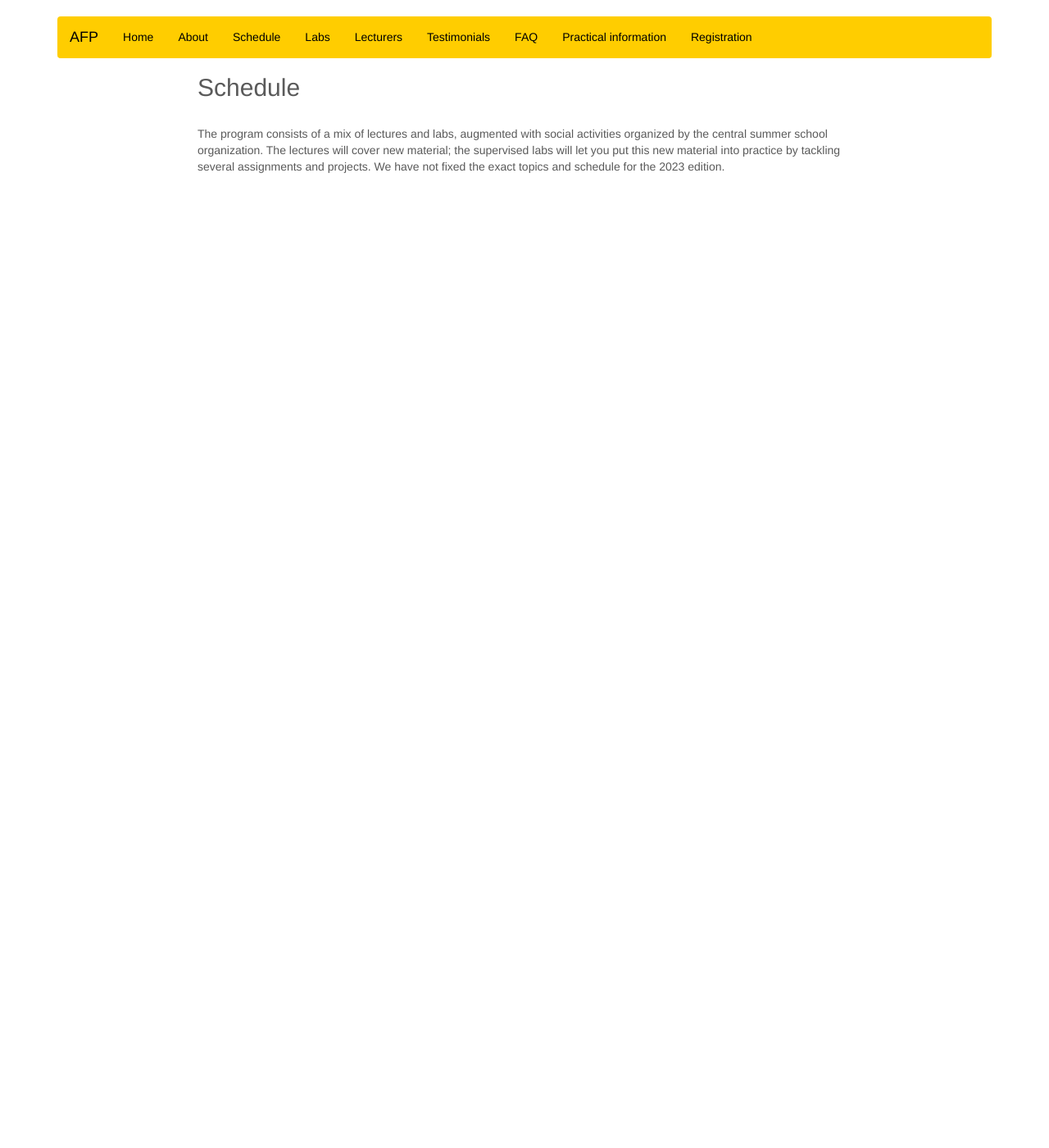
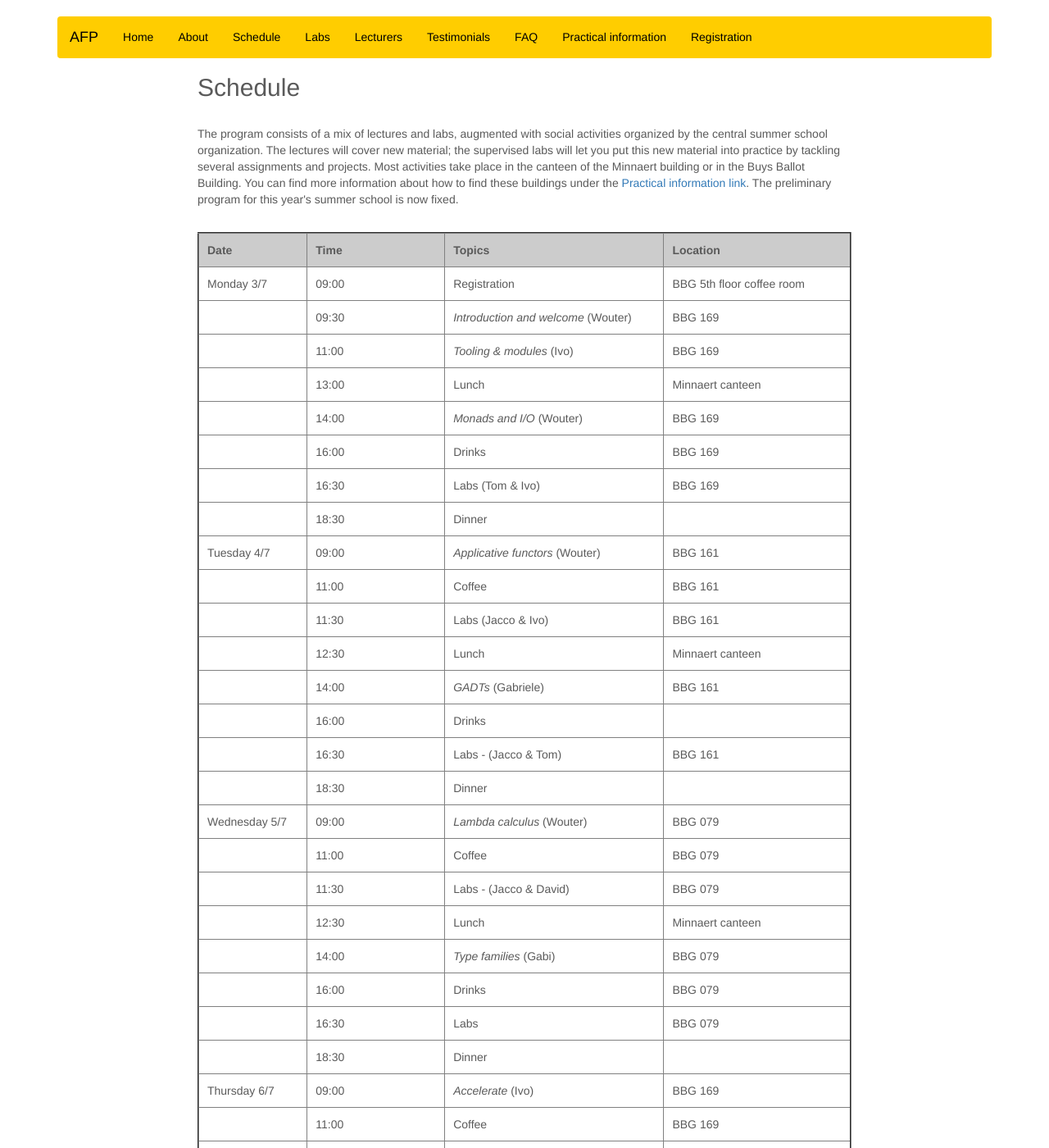
Before and after one commit to uu-afp/uu-afp.github.io, a Jekyll site: the page built from schedule.html, in a window 1280 px wide and 1400 px high. Shown: the whole window at 82% size. Built offline with Jekyll 4.4.1, drawn with Linux system fonts in a browser that asks for light colours; nearby versions of some CDN libraries; some of the changed text lies outside the part shown.

Commit message:
Updated schedule.

```diff
--- a/schedule.html
+++ b/schedule.html
@@ -14,283 +14,284 @@ organization. The lectures will cover new material; the supervised
 labs will let you put this new material into practice by tackling
 several assignments and projects.
 
-<!-- Most activities take place in the canteen of the Minnaert building or -->
-<!-- in room 161 in the Buys Ballot Building. You can find more information -->
-<!-- about how to find these buildings under the <a href="practical.html">Practical -->
-<!-- information link</a>. -->
+Most activities take place in the canteen of the Minnaert building or
+in the Buys Ballot Building. You can find more information
+about how to find these buildings under the <a href="practical.html">Practical
+information link</a>.
 
-We have not fixed the exact topics and schedule for the 2023 edition.
+The preliminary program for this year's summer school is now fixed.
+
 </p></br>
 
 
-  <!-- <table cols="4" width="100%" cellpadding="3" border="2"> -->
-  <!--   <tr bgcolor="#CCCCCC"> -->
+  <table cols="4" width="100%" cellpadding="3" border="2">
+    <tr bgcolor="#CCCCCC">
 
-  <!--     <th>Date</th> -->
+      <th>Date</th>
 
-  <!--     <th>Time</th> -->
+      <th>Time</th>
 
-  <!--     <th>Topics</th> -->
+      <th>Topics</th>
 
-  <!--     <th>Location</th> -->
+      <th>Location</th>
 
-  <!--   </tr> -->
+    </tr>
 
-  <!--   <tr> -->
-  <!--     <td>Monday 4/7</td> -->
-  <!--     <td>10:00</td> -->
-  <!--     <td>Registration</td> -->
-  <!--     <td>Minnaert canteen</td> -->
-  <!--   </tr> -->
+    <tr>
+      <td>Monday 3/7</td>
+      <td>09:00</td>
+      <td>Registration</td>
+      <td>BBG 5th floor coffee room</td>
+    </tr>
 
-  <!--   <tr> -->
-  <!--     <td></td> -->
-  <!--     <td>10:30</td> -->
-  <!--     <td><i>Introduction and welcome</i> </td> -->
-  <!--     <td>BBG 161</td> -->
-  <!--   </tr> -->
+    <tr>
+      <td></td>
+      <td>09:30</td>
+      <td><i>Introduction and welcome</i> (Wouter) </td>
+      <td>BBG 169</td>
+    </tr>
 
 
-  <!--   <tr> -->
-  <!--     <td></td> -->
-  <!--     <td>10:45</td> -->
-  <!--     <td><i>Tooling & modules</i> (Wouter) - <a href="slides/01-intro.pdf">slides</a> </td> -->
-  <!--     <td>BBG 161</td> -->
-  <!--   </tr> -->
+    <tr>
+      <td></td>
+      <td>11:00</td>
+      <td><i>Tooling & modules</i> (Ivo) </td>
+      <td>BBG 169</td>
+    </tr>
 
-  <!--   <tr> -->
-  <!--     <td></td> -->
-  <!--     <td>12:30</td> -->
-  <!--     <td>Lunch</td> -->
-  <!--     <td>Minnaert canteen</td> -->
-  <!--   </tr> -->
+    <tr>
+      <td></td>
+      <td>13:00</td>
+      <td>Lunch</td>
+      <td>Minnaert canteen</td>
+    </tr>
 
-  <!--   <tr> -->
-  <!--     <td></td> -->
-  <!--     <td>14:00</td> -->
-  <!--     <td><i>Monads and I/O</i> (Frank) - <a href="slides/02-monads.pdf">slides</a> </td>       -->
-  <!--     <td>BBG 161</td> -->
-  <!--   </tr> -->
+    <tr>
+      <td></td>
+      <td>14:00</td>
+      <td><i>Monads and I/O</i> (Wouter) </td>
+      <td>BBG 169</td>
+    </tr>
 
-  <!--   <tr> -->
-  <!--     <td></td> -->
-  <!--     <td>15:45</td> -->
-  <!--     <td>Coffee</td> -->
-  <!--     <td></td> -->
-  <!--   </tr> -->
+    <tr>
+      <td></td>
+      <td>16:00</td>
+      <td>Drinks</td>
+      <td>BBG 169</td>
+    </tr>
 
-  <!--   <tr> -->
-  <!--     <td></td> -->
-  <!--     <td>16:15</td> -->
-  <!--     <td>Labs</td> -->
-  <!--     <td>BBG 161</td> -->
-  <!--   </tr> -->
+    <tr>
+      <td></td>
+      <td>16:30</td>
+      <td>Labs (Tom & Ivo) </td>
+      <td>BBG 169</td>
+    </tr>
 
-  <!--   <tr> -->
-  <!--     <td></td> -->
-  <!--     <td>18:30</td> -->
-  <!--     <td>Dinner</td> -->
-  <!--     <td><a href="https://theehuisrhijnauwen.nl/">Theehuis Rhijnauwen</a></td> -->
-  <!--   </tr> -->
+    <tr>
+      <td></td>
+      <td>18:30</td>
+      <td>Dinner</td>
+      <td></td>
+    </tr>
 
 
-  <!--   <tr> -->
-  <!--     <td>Tuesday 5/7</td> -->
-  <!--     <td>09:00</td> -->
-  <!--     <td><i>Applicative functors</i> (Wouter) - <a href="slides/03-applicative.pdf">slides</a></td> -->
-  <!--     <td>BBG 161</td> -->
-  <!--   </tr> -->
+    <tr>
+      <td>Tuesday 4/7</td>
+      <td>09:00</td>
+      <td><i>Applicative functors</i> (Wouter)</td>
+      <td>BBG 161</td>
+    </tr>
 
-  <!--   <tr> -->
-  <!--     <td></td> -->
-  <!--     <td>11:00</td> -->
-  <!--     <td>Coffee</td> -->
-  <!--     <td></td> -->
-  <!--   </tr> -->
+    <tr>
+      <td></td>
+      <td>11:00</td>
+      <td>Coffee</td>
+      <td>BBG 161</td>
+    </tr>
 
-  <!--   <tr> -->
-  <!--     <td></td> -->
-  <!--     <td>11:30</td> -->
-  <!--     <td>Labs</td> -->
-  <!--     <td>BBG 161</td> -->
-  <!--   </tr> -->
+    <tr>
+      <td></td>
+      <td>11:30</td>
+      <td>Labs (Jacco & Ivo) </td>
+      <td>BBG 161</td>
+    </tr>
 
-  <!--   <tr> -->
-  <!--     <td></td> -->
-  <!--     <td>12:30</td> -->
-  <!--     <td>Lunch</td> -->
-  <!--     <td>Minnaert canteen</td> -->
-  <!--   </tr> -->
+    <tr>
+      <td></td>
+      <td>12:30</td>
+      <td>Lunch</td>
+      <td>Minnaert canteen</td>
+    </tr>
 
-  <!--   <tr> -->
-  <!--     <td></td> -->
-  <!--     <td>14:00</td> -->
-  <!--     <td><i>GADTs</i> (Gabriele) - <a href="slides/04-gadts.pdf">slides</a></td> -->
-  <!--     <td>BBG 161</td> -->
-  <!--   </tr> -->
+    <tr>
+      <td></td>
+      <td>14:00</td>
+      <td><i>GADTs</i> (Gabriele)</td>
+      <td>BBG 161</td>
+    </tr>
 
-  <!--   <tr> -->
-  <!--     <td></td> -->
-  <!--     <td>15:45</td> -->
-  <!--     <td>Coffee</td> -->
-  <!--     <td></td> -->
-  <!--   </tr> -->
+    <tr>
+      <td></td>
+      <td>16:00</td>
+      <td>Drinks</td>
+      <td></td>
+    </tr>
 
-  <!--   <tr> -->
-  <!--     <td></td> -->
-  <!--     <td>16:15</td> -->
-  <!--     <td>Labs</td> -->
-  <!--     <td>BBG 161</td> -->
-  <!--   </tr> -->
+    <tr>
+      <td></td>
+      <td>16:30</td>
+      <td>Labs - (Jacco & Tom)</td>
+      <td>BBG 161</td>
+    </tr>
 
-  <!--   <tr> -->
-  <!--     <td></td> -->
-  <!--     <td>18:30</td> -->
-  <!--     <td>Dinner</td> -->
-  <!--     <td><a href="https://djakarta.nl/">Restaurant Djakarta</a></td> -->
-  <!--   </tr> -->
+    <tr>
+      <td></td>
+      <td>18:30</td>
+      <td>Dinner</td>
+      <td></td>
+    </tr>
 
 
-  <!--   <tr> -->
-  <!--     <td>Wednesday 6/7</td> -->
-  <!--     <td>09:00</td> -->
-  <!--     <td><i>Lambda calculus</i> (Wouter) - <a href="slides/05-lambda.pdf">slides</a></td> -->
-  <!--     <td>BBG 161</td> -->
-  <!--   </tr> -->
+    <tr>
+      <td>Wednesday 5/7</td>
+      <td>09:00</td>
+      <td><i>Lambda calculus</i> (Wouter)</td>
+      <td>BBG 079</td>
+    </tr>
 
-  <!--   <tr> -->
-  <!--     <td></td> -->
-  <!--     <td>11:00</td> -->
-  <!--     <td>Coffee</td> -->
-  <!--     <td></td> -->
-  <!--   </tr> -->
+    <tr>
+      <td></td>
+      <td>11:00</td>
+      <td>Coffee</td>
+      <td>BBG 079</td>
+    </tr>
 
-  <!--   <tr> -->
-  <!--     <td></td> -->
-  <!--     <td>11:30</td> -->
-  <!--     <td>Labs</td> -->
-  <!--     <td>BBG 161</td> -->
-  <!--   </tr> -->
+    <tr>
+      <td></td>
+      <td>11:30</td>
+      <td>Labs - (Jacco & David)</td>
+      <td>BBG 079</td>
+    </tr>
 
-  <!--   <tr> -->
-  <!--     <td></td> -->
-  <!--     <td>12:30</td> -->
-  <!--     <td>Lunch</td> -->
-  <!--     <td>Minnaert canteen</td> -->
-  <!--   </tr> -->
+    <tr>
+      <td></td>
+      <td>12:30</td>
+      <td>Lunch</td>
+      <td>Minnaert canteen</td>
+    </tr>
 
-  <!--   <tr> -->
-  <!--     <td></td> -->
-  <!--     <td>14:00</td> -->
-  <!--     <td><i>Type families</i> (Trevor) - <a href="slides/06-type_families.pdf">slides</a></td> -->
-  <!--     <td>BBG 161</td> -->
-  <!--   </tr> -->
+    <tr>
+      <td></td>
+      <td>14:00</td>
+      <td><i>Type families</i> (Gabi)
+      <td>BBG 079</td>
+    </tr>
 
-  <!--   <tr> -->
-  <!--     <td></td> -->
-  <!--     <td>15:45</td> -->
-  <!--     <td>Coffee</td> -->
-  <!--     <td></td> -->
-  <!--   </tr> -->
+    <tr>
+      <td></td>
+      <td>16:00</td>
+      <td>Drinks</td>
+      <td>BBG 079</td>
+    </tr>
 
-  <!--   <tr> -->
-  <!--     <td></td> -->
-  <!--     <td>16:15</td> -->
-  <!--     <td>Labs</td> -->
-  <!--     <td>BBG 161</td> -->
-  <!--   </tr> -->
+    <tr>
+      <td></td>
+      <td>16:30</td>
+      <td>Labs</td>
+      <td>BBG 079</td>
+    </tr>
 
-  <!--   <tr> -->
-  <!--     <td></td> -->
-  <!--     <td>18:30</td> -->
-  <!--     <td>Dinner</td> -->
-  <!--     <td><a href="https://tapasbar-elmundo.nl/contact/">Tapasbar El Mundo</a></td> -->
-  <!--   </tr> -->
+    <tr>
+      <td></td>
+      <td>18:30</td>
+      <td>Dinner</td>
+      <td></td>
+    </tr>
 
-  <!--   <tr> -->
-  <!--     <td>Thursday 7/7</td> -->
-  <!--     <td>09:00</td> -->
-  <!--     <td><i>Generic programming</i> (Wouter) - <a href="slides/07-generics.pdf">slides</a></td> -->
-  <!--     <td>BBG 161</td> -->
-  <!--   </tr> -->
+    <tr>
+      <td>Thursday 6/7</td>
+      <td>09:00</td>
+      <td><i>Accelerate</i> (Ivo)
+      <td>BBG 169</td>
+    </tr>
 
-  <!--   <tr> -->
-  <!--     <td></td> -->
-  <!--     <td>11:00</td> -->
-  <!--     <td>Coffee</td> -->
-  <!--     <td></td> -->
-  <!--   </tr> -->
+    <tr>
+      <td></td>
+      <td>11:00</td>
+      <td>Coffee</td>
+      <td>BBG 169</td>
+    </tr>
 
-  <!--   <tr> -->
-  <!--     <td></td> -->
-  <!--     <td>11:30</td> -->
-  <!--     <td>Labs</td> -->
-  <!--     <td>BBG 161</td> -->
-  <!--   </tr> -->
+    <tr>
+      <td></td>
+      <td>11:30 (Jacco & Niek)</td>
+      <td>Labs</td>
+      <td>BBG 169</td>
+    </tr>
 
-  <!--   <tr> -->
-  <!--     <td></td> -->
-  <!--     <td>12:30</td> -->
-  <!--     <td>Lunch</td> -->
-  <!--     <td>Minnaert canteen</td> -->
-  <!--   </tr> -->
+    <tr>
+      <td></td>
+      <td>12:30</td>
+      <td>Lunch</td>
+      <td>Minnaert canteen</td>
+    </tr>
 
-  <!--   <tr> -->
-  <!--     <td></td> -->
-  <!--     <td>14:00</td> -->
-  <!--     <td><i>Accelerate</i> (Gabriele) </td> -->
-  <!--     <td>BBG 161</td> -->
-  <!--   </tr> -->
+    <tr>
+      <td></td>
+      <td>14:00</td>
+      <td><i>Type families</i> (Gabi) </td>
+      <td>BBG 169</td>
+    </tr>
 
-  <!--   <tr> -->
-  <!--     <td></td> -->
-  <!--     <td>15:45</td> -->
-  <!--     <td>Coffee</td> -->
-  <!--     <td></td> -->
-  <!--   </tr> -->
+    <tr>
+      <td></td>
+      <td>16:00</td>
+      <td>Coffee</td>
+      <td></td>
+    </tr>
 
-  <!--   <tr> -->
-  <!--     <td></td> -->
-  <!--     <td>16:15</td> -->
-  <!--     <td>Labs</td> -->
-  <!--     <td>BBG 161</td> -->
-  <!--   </tr> -->
+    <tr>
+      <td></td>
+      <td>16:30</td>
+      <td>Labs</td>
+      <td>BBG 169</td>
+    </tr>
 
-  <!--   <tr> -->
-  <!--     <td></td> -->
-  <!--     <td>18:30</td> -->
-  <!--     <td>Industrial reception</td> -->
-  <!--     <td><a href="https://www.channable.com/contact">Channable office</a></td> -->
-  <!--   </tr> -->
+    <tr>
+      <td></td>
+      <td>18:30</td>
+      <td>Dinner</td>
+      <td></td>
+    </tr>
 
-  <!--   <tr> -->
-  <!--     <td>Friday 7/7</td> -->
-  <!--     <td>09:45</td> -->
-  <!--     <td>Key collection</td> -->
-  <!--     <td>BBG 161</td> -->
-  <!--   </tr> -->
+    <tr>
+      <td>Friday 7/7</td>
+      <td>09:45</td>
+      <td>Key collection</td>
+      <td>BBG 169</td>
+    </tr>
 
-  <!--   <tr> -->
-  <!--     <td></td> -->
-  <!--     <td>10:00</td> -->
-  <!--     <td><i>Guest lecture</i> Alejandro Serrano Mena</td> -->
-  <!--     <td>BBG 161</td> -->
-  <!--   </tr> -->
+    <tr>
+      <td></td>
+      <td>10:00</td>
+      <td><i>Guest lecture</i> Jesper Cockx</td>
+      <td>BBG 169</td>
+    </tr>
 
-  <!--   <tr> -->
-  <!--     <td></td> -->
-  <!--     <td>12:00</td> -->
-  <!--     <td>Closure</td> -->
-  <!--     <td>BBG 161</td> -->
-  <!--   </tr> -->
+    <tr>
+      <td></td>
+      <td>12:00</td>
+      <td>Closure</td>
+      <td>BBG 169</td>
+    </tr>
 
-  <!--   <tr> -->
-  <!--     <td></td> -->
-  <!--     <td>12:30</td> -->
-  <!--     <td>Lunch</td> -->
-  <!--     <td>Jazzmans</td> -->
-  <!--   </tr> -->
+    <tr>
+      <td></td>
+      <td>12:30</td>
+      <td>Lunch</td>
+      <td>Jazzmans - Minnaert building</td>
+    </tr>
 
-  <!-- </table> -->
+  </table>
 
 </div>
```
